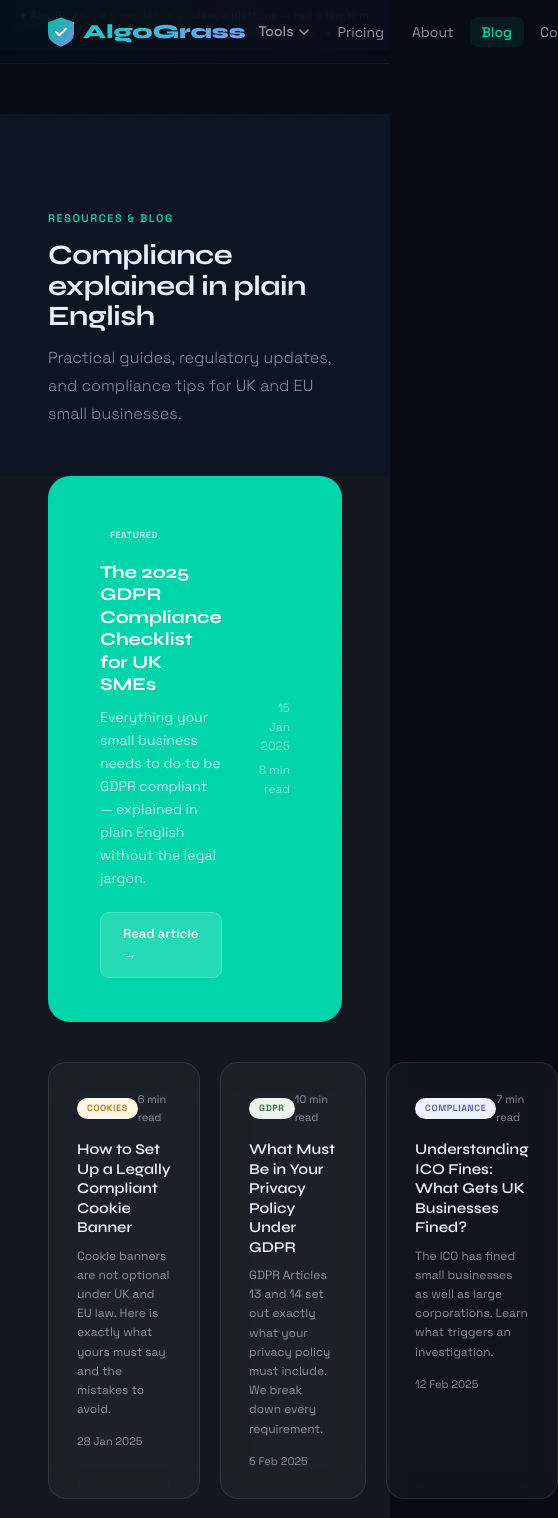
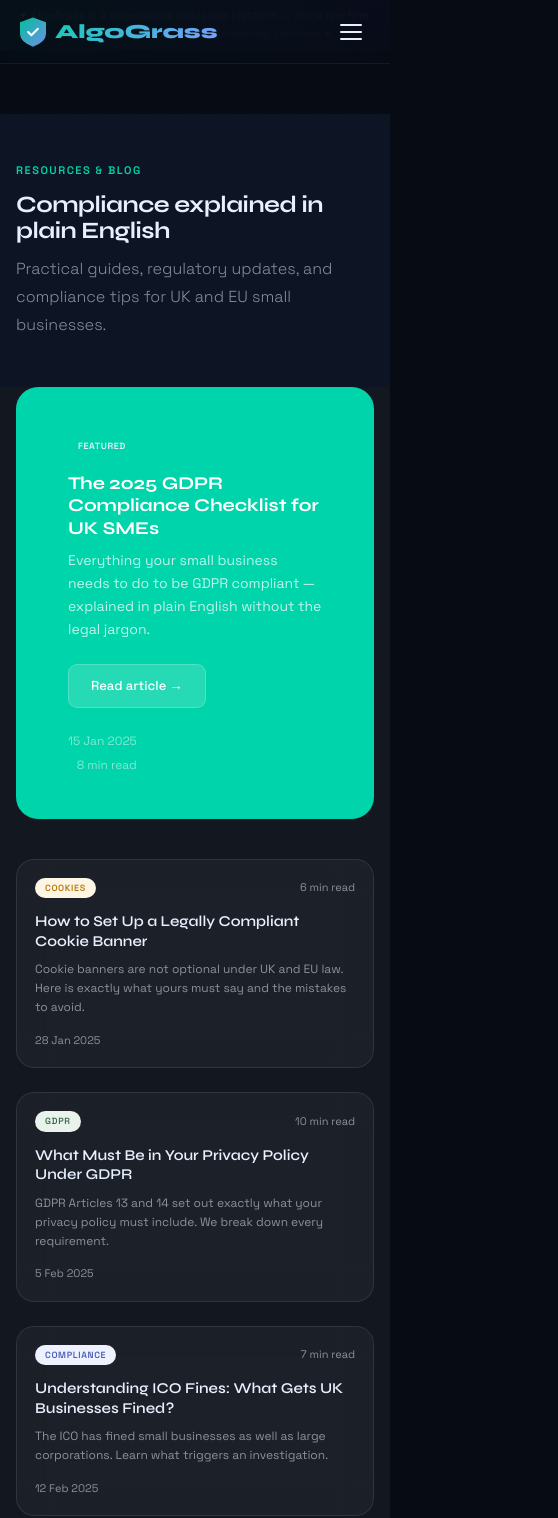
Before and after one commit to gaudpinky10/algograss, a Next.js app: page /blog in a window 390 px wide. Shown: the top 1518 px of the page, 558 px wide, since content can reach past the window. Built offline with nearby package versions, Linux system fonts and the light colour scheme.

Commit message:
feat: full blog articles, animations, dark theme fixes, mongodb lazy connect

```diff
--- a/src/app/blog/page.jsx
+++ b/src/app/blog/page.jsx
@@ -20,7 +20,7 @@ export default function BlogPage() {
       </section>
       <section style={{padding:'0 0 88px',background:'var(--white)'}}>
         <div className="wrap">
-          <div style={{background:'var(--green)',borderRadius:22,padding:'44px 52px',marginBottom:40,display:'grid',gridTemplateColumns:'1fr auto',gap:32,alignItems:'center'}}>
+          <div style={{background:'var(--green)',borderRadius:22,padding:'44px 52px',marginBottom:40,display:'flex',flexWrap:'wrap',gap:24,alignItems:'center'}}>
             <div>
               <span style={{display:'inline-block',background:'var(--lime)',color:'var(--ink)',fontSize:9,fontWeight:700,padding:'4px 10px',borderRadius:100,marginBottom:14,textTransform:'uppercase',letterSpacing:'.07em'}}>Featured</span>
               <h2 style={{fontFamily:'Syne,sans-serif',fontSize:'clamp(18px,2.5vw,26px)',fontWeight:700,color:'#fff',marginBottom:10,lineHeight:1.25}}>{featured.title}</h2>
@@ -32,7 +32,7 @@ export default function BlogPage() {
               <div style={{fontSize:12,color:'rgba(255,255,255,.5)',marginTop:4}}>{featured.read} read</div>
             </div>
           </div>
-          <div style={{display:'grid',gridTemplateColumns:'repeat(3,1fr)',gap:20}}>
+          <div className='grid-3col' style={{gap:20}}>
             {rest.map(post=>{
               const [bg,col]=(CAT[post.cat]||['#F5F5F5','#444'])
               return (
--- a/src/app/footer.jsx
+++ b/src/app/footer.jsx
@@ -14,7 +14,7 @@ export default function Footer() {
       <div style={{ position: 'absolute', bottom: -60, right: '10%', width: 300, height: 300, borderRadius: '50%', background: 'radial-gradient(circle,rgba(124,58,237,0.05),transparent 70%)', pointerEvents: 'none' }} />
 
       <div className="wrap" style={{ position: 'relative', zIndex: 1 }}>
-        <div style={{ display: 'grid', gridTemplateColumns: '2fr 1fr 1fr 1fr', gap: 48, marginBottom: 48 }}>
+        <div className='footer-grid' style={{ marginBottom: 48 }}>
 
           {/* Brand column */}
           <div>
--- a/src/app/globals.css
+++ b/src/app/globals.css
@@ -419,3 +419,158 @@ select option{background:#0D1525;color:var(--ink)}
   border-radius:8px;
   animation:skeletonPulse 1.5s ease-in-out infinite;
 }
+
+/* ═══════════════════════════════════════════════════════
+   RESPONSIVE GRID UTILITY CLASSES
+   Use these instead of inline gridTemplateColumns so
+   media queries can collapse them on mobile.
+═══════════════════════════════════════════════════════ */
+.grid-hero  { display:grid; grid-template-columns:1fr 360px; gap:64px; align-items:center; width:100%; }
+.grid-2col  { display:grid; grid-template-columns:1fr 1fr; gap:64px; align-items:center; }
+.grid-3col  { display:grid; grid-template-columns:repeat(3,1fr); gap:3px; }
+.grid-2feat { display:grid; grid-template-columns:repeat(2,1fr); gap:20px; }
+.grid-stats { display:grid; grid-template-columns:repeat(2,1fr); gap:14px; }
+.grid-4col  { display:grid; grid-template-columns:repeat(4,1fr); gap:20px; }
+.grid-logos { display:flex; align-items:center; gap:36px; flex-wrap:wrap; }
+
+
+/* Footer grid */
+.footer-grid { display:grid; grid-template-columns:2fr 1fr 1fr 1fr; gap:48px; }
+/* ═══════════════════════════════════════════════════════
+   MOBILE — max-width: 768px
+═══════════════════════════════════════════════════════ */
+@media (max-width: 768px) {
+
+  /* Wrap padding */
+  .wrap { padding-left:20px !important; padding-right:20px !important; }
+
+  /* Section padding */
+  .section      { padding:48px 0 !important; }
+  .section-white{ padding:48px 0 !important; }
+
+  /* Collapse all grid utility classes to single column */
+  .grid-hero,
+  .grid-2col,
+  .grid-3col,
+  .grid-2feat,
+  .grid-stats,
+  .grid-4col  {
+    grid-template-columns: 1fr !important;
+    gap: 24px !important;
+  }
+
+  /* Hide hero card (TiltCard) on mobile — too tall to stack nicely */
+  .hero-card-hide { display:none !important; }
+
+  /* Hero section */
+  .hero-section { padding:72px 0 48px !important; min-height:auto !important; }
+
+  /* Headings scale down */
+  .display { font-size:clamp(32px,8vw,52px) !important; }
+  .heading  { font-size:clamp(22px,6vw,36px) !important; }
+
+  /* Stats row wraps */
+  .stats-row {
+    display:flex !important;
+    flex-wrap:wrap !important;
+    gap:20px !important;
+  }
+  .stats-row > div { flex:1 1 120px; }
+
+  /* Nav desktop links hidden — hamburger shown */
+  .nav-links { display:none !important; }
+  .nav-hamburger { display:flex !important; }
+  .nav-root { padding:0 20px !important; }
+
+  /* Mobile nav drawer */
+  .nav-drawer {
+    position:fixed;
+    top:64px; left:0; right:0; bottom:0;
+    background:rgba(6,11,20,0.98);
+    backdrop-filter:blur(24px);
+    display:flex;
+    flex-direction:column;
+    padding:24px 20px;
+    gap:4px;
+    overflow-y:auto;
+    z-index:998;
+    border-top:1px solid rgba(255,255,255,0.08);
+  }
+  .nav-drawer-link {
+    display:block;
+    padding:14px 16px;
+    border-radius:12px;
+    color:rgba(232,240,254,0.8);
+    font-size:16px;
+    font-weight:500;
+    text-decoration:none;
+    border-bottom:1px solid rgba(255,255,255,0.05);
+    transition:background .15s, color .15s;
+  }
+  .nav-drawer-link:hover, .nav-drawer-link.active {
+    background:rgba(0,212,170,0.1);
+    color:#00D4AA;
+  }
+  .nav-drawer-divider {
+    font-size:10px;
+    font-weight:700;
+    letter-spacing:.1em;
+    text-transform:uppercase;
+    color:rgba(232,240,254,0.3);
+    padding:16px 16px 6px;
+  }
+  .nav-drawer-cta {
+    display:block;
+    margin-top:12px;
+    padding:14px 20px;
+    border-radius:12px;
+    background:linear-gradient(135deg,#00D4AA,#00A882);
+    color:#06111E;
+    font-size:15px;
+    font-weight:700;
+    text-align:center;
+    text-decoration:none;
+  }
+
+  /* Blog grid */
+  .blog-grid { grid-template-columns:1fr !important; }
+
+  /* How it works steps get rounded corners individually */
+  .step-card { border-radius:14px !important; }
+
+  /* Pricing cards stack */
+  .pricing-grid { grid-template-columns:1fr !important; max-width:400px; margin:0 auto; }
+
+  /* Footer grid */
+  .footer-grid { grid-template-columns:1fr !important; gap:32px !important; }
+
+  /* Dashboard sidebar stacks */
+  .dashboard-layout { flex-direction:column !important; }
+  .dashboard-sidebar { width:100% !important; height:auto !important; position:static !important; border-right:none !important; border-bottom:1px solid var(--border) !important; }
+
+  /* Tables become scrollable */
+  .table-wrap { overflow-x:auto !important; }
+
+  /* Form inputs full width */
+  .form-row { flex-direction:column !important; gap:12px !important; }
+
+  /* Scan URL bar */
+  .scan-form { flex-direction:column !important; gap:10px !important; }
+  .scan-form input, .scan-form button { width:100% !important; border-radius:10px !important; }
+
+  /* Hide particle canvas on mobile (performance) */
+  .particle-canvas { display:none !important; }
+
+  /* Remove 3D transforms on mobile (they break scroll) */
+  .tilt-card { transform:none !important; transition:none !important; }
+  .tilt-card:hover { transform:none !important; box-shadow:none !important; }
+}
+
+/* ═══════════════════════════════════════════════════════
+   SMALL MOBILE — max-width: 480px
+═══════════════════════════════════════════════════════ */
+@media (max-width: 480px) {
+  .wrap { padding-left:16px !important; padding-right:16px !important; }
+  .btn-lg { padding:12px 20px !important; font-size:14px !important; }
+  .card   { padding:18px !important; }
+}
--- a/src/app/nav.jsx
+++ b/src/app/nav.jsx
@@ -3,19 +3,26 @@ import { usePathname } from 'next/navigation'
 import { useState, useEffect, useRef } from 'react'
 
 const TOOLS = [
-  { href: '/scan',         label: 'Website Scanner',     icon: '🔍', desc: 'GDPR compliance scan of any website' },
-  { href: '/data-audit',   label: 'Data Audit',          icon: '🗂️', desc: 'CRM, HR, email & vendor compliance' },
-  { href: '/complaint',    label: 'Complaint Classifier', icon: '📨', desc: 'Email, WhatsApp, social — any channel' },
-  { href: '/dsar',         label: 'DSAR Handler',        icon: '📋', desc: 'Respond to Subject Access Requests' },
-  { href: '/ai-governance',label: 'AI Governance',       icon: '🤖', desc: 'AI use case approval & register' },
-  { href: '/grc',          label: 'GRC Platform',        icon: '🏛️', desc: 'Risk, policies & incident management' },
-  { href: '/reminders',    label: 'Review Reminders',    icon: '🔔', desc: 'Never miss a compliance deadline' },
+  { href: '/scan',          label: 'Website Scanner',     icon: '🔍', desc: 'GDPR compliance scan of any website' },
+  { href: '/data-audit',    label: 'Data Audit',          icon: '🗂️', desc: 'CRM, HR, email & vendor compliance' },
+  { href: '/complaint',     label: 'Complaint Classifier',icon: '📨', desc: 'Email, WhatsApp, social — any channel' },
+  { href: '/dsar',          label: 'DSAR Handler',        icon: '📋', desc: 'Respond to Subject Access Requests' },
+  { href: '/ai-governance', label: 'AI Governance',       icon: '🤖', desc: 'AI use case approval & register' },
+  { href: '/grc',           label: 'GRC Platform',        icon: '🏛️', desc: 'Risk, policies & incident management' },
+  { href: '/reminders',     label: 'Review Reminders',    icon: '🔔', desc: 'Never miss a compliance deadline' },
+]
+const NAV_LINKS = [
+  { href: '/pricing', label: 'Pricing' },
+  { href: '/about',   label: 'About' },
+  { href: '/blog',    label: 'Blog' },
+  { href: '/contact', label: 'Contact' },
 ]
 
 export default function Nav() {
   const path = usePathname()
-  const [toolsOpen, setToolsOpen] = useState(false)
-  const [scrolled, setScrolled] = useState(false)
+  const [toolsOpen, setToolsOpen]   = useState(false)
+  const [mobileOpen, setMobileOpen] = useState(false)
+  const [scrolled, setScrolled]     = useState(false)
   const menuRef = useRef(null)
 
   useEffect(() => {
@@ -28,81 +35,86 @@ export default function Nav() {
     return () => { document.removeEventListener('mousedown', handleClick); window.removeEventListener('scroll', handleScroll) }
   }, [])
 
-  useEffect(() => { setToolsOpen(false) }, [path])
+  // Close everything on route change
+  useEffect(() => { setToolsOpen(false); setMobileOpen(false) }, [path])
+
+  // Prevent body scroll when mobile menu open
+  useEffect(() => {
+    document.body.style.overflow = mobileOpen ? 'hidden' : ''
+    return () => { document.body.style.overflow = '' }
+  }, [mobileOpen])
 
   return (
-    <nav style={{
-      position: 'fixed', inset: '0 0 auto', zIndex: 999,
-      display: 'flex', alignItems: 'center', justifyContent: 'space-between',
-      padding: '0 48px', height: 64,
-      background: scrolled ? 'rgba(6,11,20,0.95)' : 'rgba(6,11,20,0.7)',
-      backdropFilter: 'blur(24px)',
-      borderBottom: '1px solid rgba(255,255,255,0.06)',
-      transition: 'background 0.3s',
+    <>
+      <nav className="nav-root" style={{
+        position:'fixed', inset:'0 0 auto', zIndex:999,
+        display:'flex', alignItems:'center', justifyContent:'space-between',
+        height:64,
+        background: scrolled ? 'rgba(6,11,20,0.97)' : 'rgba(6,11,20,0.75)',
+        backdropFilter:'blur(24px)',
+        borderBottom:'1px solid rgba(255,255,255,0.06)',
+        transition:'background 0.3s',
+        padding:'0 48px',
       }}>
         {/* Logo */}
-      <a href="/" style={{ textDecoration: 'none' }}>
+        <a href="/" style={{textDecoration:'none',flexShrink:0}}>
           <span style={{
-          fontFamily: 'Syne,sans-serif', fontWeight: 800, fontSize: 20,
-          background: 'linear-gradient(135deg,#00D4AA,#7C9EFF)',
-          WebkitBackgroundClip: 'text', WebkitTextFillColor: 'transparent',
-          backgroundClip: 'text', display: 'flex', alignItems: 'center', gap: 9,
+            fontFamily:'Syne,sans-serif', fontWeight:800, fontSize:20,
+            background:'linear-gradient(135deg,#00D4AA,#7C9EFF)',
+            WebkitBackgroundClip:'text', WebkitTextFillColor:'transparent',
+            backgroundClip:'text', display:'flex', alignItems:'center', gap:9,
           }}>
             <svg width="26" height="30" viewBox="0 0 32 36" fill="none">
               <defs>
-              <linearGradient id="logoGrad" x1="0" y1="0" x2="1" y2="1">
-                <stop offset="0%" stopColor="#00D4AA"/>
-                <stop offset="100%" stopColor="#7C9EFF"/>
+                <linearGradient id="lg" x1="0" y1="0" x2="1" y2="1">
+                  <stop offset="0%" stopColor="#00D4AA"/><stop offset="100%" stopColor="#7C9EFF"/>
                 </linearGradient>
               </defs>
-            <path d="M16 0 L32 6 L32 20 Q32 30 16 36 Q0 30 0 20 L0 6 Z" fill="url(#logoGrad)" opacity="0.9"/>
+              <path d="M16 0 L32 6 L32 20 Q32 30 16 36 Q0 30 0 20 L0 6 Z" fill="url(#lg)" opacity="0.9"/>
               <path d="M10 18 L14 22 L22 14" stroke="#fff" strokeWidth="2.5" strokeLinecap="round" strokeLinejoin="round"/>
             </svg>
             AlgoGrass
           </span>
         </a>
 
-      <ul style={{ display: 'flex', alignItems: 'center', gap: 4, listStyle: 'none' }}>
+        {/* Desktop links */}
+        <ul className="nav-links" style={{display:'flex', alignItems:'center', gap:4, listStyle:'none', margin:0, padding:0}}>
           {/* Tools dropdown */}
-        <li ref={menuRef} style={{ position: 'relative' }}>
-          <button onClick={() => setToolsOpen(o => !o)} style={{
-            background: toolsOpen ? 'rgba(0,212,170,0.1)' : 'none',
-            border: '1px solid', borderColor: toolsOpen ? 'rgba(0,212,170,0.3)' : 'transparent',
-            cursor: 'pointer', fontSize: 14, color: toolsOpen ? '#00D4AA' : 'rgba(232,240,254,0.6)',
-            fontWeight: 500, padding: '6px 12px', borderRadius: 8,
-            display: 'flex', alignItems: 'center', gap: 5, transition: 'all .15s',
-            fontFamily: 'Space Grotesk,sans-serif',
+          <li ref={menuRef} style={{position:'relative'}}>
+            <button onClick={()=>setToolsOpen(o=>!o)} style={{
+              background:toolsOpen?'rgba(0,212,170,0.1)':'none',
+              border:'1px solid', borderColor:toolsOpen?'rgba(0,212,170,0.3)':'transparent',
+              cursor:'pointer', fontSize:14, color:toolsOpen?'#00D4AA':'rgba(232,240,254,0.6)',
+              fontWeight:500, padding:'6px 12px', borderRadius:8,
+              display:'flex', alignItems:'center', gap:5, transition:'all .15s',
+              fontFamily:'Space Grotesk,sans-serif',
             }}>
               Tools
               <svg width="10" height="10" viewBox="0 0 10 10" fill="currentColor"
-              style={{ transition: 'transform .2s', transform: toolsOpen ? 'rotate(180deg)' : 'none' }}>
+                style={{transition:'transform .2s', transform:toolsOpen?'rotate(180deg)':'none'}}>
                 <path d="M1 3l4 4 4-4" stroke="currentColor" strokeWidth="1.5" fill="none" strokeLinecap="round"/>
               </svg>
             </button>
-
             {toolsOpen && (
               <div style={{
-              position: 'absolute', top: 'calc(100% + 8px)', left: 0,
-              background: 'rgba(13,21,37,0.97)',
-              border: '1px solid rgba(255,255,255,0.1)',
-              borderRadius: 16, padding: '8px',
-              boxShadow: '0 16px 48px rgba(0,0,0,.5), 0 0 0 1px rgba(0,212,170,0.1)',
-              width: 320, zIndex: 200, backdropFilter: 'blur(20px)',
+                position:'absolute', top:'calc(100% + 8px)', left:0,
+                background:'rgba(13,21,37,0.97)', border:'1px solid rgba(255,255,255,0.1)',
+                borderRadius:16, padding:'8px',
+                boxShadow:'0 16px 48px rgba(0,0,0,.5), 0 0 0 1px rgba(0,212,170,0.1)',
+                width:320, zIndex:200, backdropFilter:'blur(20px)',
               }}>
-              {TOOLS.map(t => (
-                <a key={t.href} href={t.href} onClick={() => setToolsOpen(false)}
-                  style={{
-                    display: 'flex', alignItems: 'flex-start', gap: 12,
-                    padding: '10px 12px', borderRadius: 10, textDecoration: 'none',
-                    background: path === t.href ? 'rgba(0,212,170,0.08)' : 'transparent',
-                    transition: 'background .15s',
+                {TOOLS.map(t=>(
+                  <a key={t.href} href={t.href} onClick={()=>setToolsOpen(false)} style={{
+                    display:'flex', alignItems:'flex-start', gap:12,
+                    padding:'10px 12px', borderRadius:10, textDecoration:'none',
+                    background:path===t.href?'rgba(0,212,170,0.08)':'transparent', transition:'background .15s',
                   }}
-                  onMouseEnter={e => e.currentTarget.style.background = 'rgba(0,212,170,0.08)'}
-                  onMouseLeave={e => e.currentTarget.style.background = path === t.href ? 'rgba(0,212,170,0.08)' : 'transparent'}>
-                  <span style={{ fontSize: 16, lineHeight: 1.4 }}>{t.icon}</span>
+                    onMouseEnter={e=>e.currentTarget.style.background='rgba(0,212,170,0.08)'}
+                    onMouseLeave={e=>e.currentTarget.style.background=path===t.href?'rgba(0,212,170,0.08)':'transparent'}>
+                    <span style={{fontSize:16, lineHeight:1.4}}>{t.icon}</span>
                     <div>
-                    <div style={{ fontSize: 13, fontWeight: 600, color: '#E8F0FE', marginBottom: 2 }}>{t.label}</div>
-                    <div style={{ fontSize: 11, color: 'rgba(232,240,254,0.45)' }}>{t.desc}</div>
+                      <div style={{fontSize:13, fontWeight:600, color:'#E8F0FE', marginBottom:2}}>{t.label}</div>
+                      <div style={{fontSize:11, color:'rgba(232,240,254,0.45)'}}>{t.desc}</div>
                     </div>
                   </a>
                 ))}
@@ -110,46 +122,89 @@ export default function Nav() {
             )}
           </li>
 
-        {[{ href: '/pricing', label: 'Pricing' }, { href: '/about', label: 'About' }, { href: '/blog', label: 'Blog' }, { href: '/contact', label: 'Contact' }].map(l => (
+          {NAV_LINKS.map(l=>(
             <li key={l.href}>
               <a href={l.href} style={{
-              fontSize: 14, color: path === l.href ? '#00D4AA' : 'rgba(232,240,254,0.6)',
-              padding: '6px 12px', borderRadius: 8, transition: 'color .2s, background .2s',
-              background: path === l.href ? 'rgba(0,212,170,0.08)' : 'transparent',
-              fontWeight: path === l.href ? 500 : 400,
+                fontSize:14, color:path===l.href?'#00D4AA':'rgba(232,240,254,0.6)',
+                padding:'6px 12px', borderRadius:8, transition:'color .2s, background .2s',
+                background:path===l.href?'rgba(0,212,170,0.08)':'transparent',
+                fontWeight:path===l.href?500:400,
               }}
-              onMouseEnter={e => { e.currentTarget.style.color = '#00D4AA'; e.currentTarget.style.background = 'rgba(0,212,170,0.08)' }}
-              onMouseLeave={e => { e.currentTarget.style.color = path === l.href ? '#00D4AA' : 'rgba(232,240,254,0.6)'; e.currentTarget.style.background = path === l.href ? 'rgba(0,212,170,0.08)' : 'transparent' }}>
+                onMouseEnter={e=>{e.currentTarget.style.color='#00D4AA';e.currentTarget.style.background='rgba(0,212,170,0.08)'}}
+                onMouseLeave={e=>{e.currentTarget.style.color=path===l.href?'#00D4AA':'rgba(232,240,254,0.6)';e.currentTarget.style.background=path===l.href?'rgba(0,212,170,0.08)':'transparent'}}>
                 {l.label}
               </a>
             </li>
           ))}
 
-        <li style={{ marginLeft: 8 }}>
-          <a href="/login" style={{
-            fontSize: 14, color: 'rgba(232,240,254,0.6)', padding: '6px 12px', borderRadius: 8,
-            transition: 'color .2s',
-          }}
-            onMouseEnter={e => e.currentTarget.style.color = '#00D4AA'}
-            onMouseLeave={e => e.currentTarget.style.color = 'rgba(232,240,254,0.6)'}>
+          <li style={{marginLeft:8}}>
+            <a href="/login" style={{fontSize:14, color:'rgba(232,240,254,0.6)', padding:'6px 12px', borderRadius:8, transition:'color .2s'}}
+              onMouseEnter={e=>e.currentTarget.style.color='#00D4AA'}
+              onMouseLeave={e=>e.currentTarget.style.color='rgba(232,240,254,0.6)'}>
               Log in
             </a>
           </li>
-        <li style={{ marginLeft: 4 }}>
+          <li style={{marginLeft:4}}>
             <a href="/signup" style={{
-            display: 'inline-flex', alignItems: 'center', gap: 6,
-            padding: '8px 18px', borderRadius: 9, fontSize: 13, fontWeight: 600,
-            background: 'linear-gradient(135deg,#00D4AA,#00A882)',
-            color: '#06111E', textDecoration: 'none',
-            boxShadow: '0 0 18px rgba(0,212,170,0.25)',
-            transition: 'all .2s',
+              display:'inline-flex', alignItems:'center', gap:6,
+              padding:'8px 18px', borderRadius:9, fontSize:13, fontWeight:600,
+              background:'linear-gradient(135deg,#00D4AA,#00A882)',
+              color:'#06111E', textDecoration:'none',
+              boxShadow:'0 0 18px rgba(0,212,170,0.25)', transition:'all .2s',
             }}
-            onMouseEnter={e => { e.currentTarget.style.transform = 'translateY(-1px)'; e.currentTarget.style.boxShadow = '0 4px 24px rgba(0,212,170,0.4)' }}
-            onMouseLeave={e => { e.currentTarget.style.transform = 'none'; e.currentTarget.style.boxShadow = '0 0 18px rgba(0,212,170,0.25)' }}>
+              onMouseEnter={e=>{e.currentTarget.style.transform='translateY(-1px)';e.currentTarget.style.boxShadow='0 4px 24px rgba(0,212,170,0.4)'}}
+              onMouseLeave={e=>{e.currentTarget.style.transform='none';e.currentTarget.style.boxShadow='0 0 18px rgba(0,212,170,0.25)'}}>
               Get started free →
             </a>
           </li>
         </ul>
+
+        {/* Hamburger button — hidden on desktop via CSS */}
+        <button
+          className="nav-hamburger"
+          onClick={()=>setMobileOpen(o=>!o)}
+          style={{
+            display:'none', /* shown by CSS on mobile */
+            flexDirection:'column', justifyContent:'center', alignItems:'center',
+            gap:5, background:'none', border:'none', cursor:'pointer', padding:8,
+          }}
+          aria-label="Toggle menu">
+          <span style={{
+            display:'block', width:22, height:2, background:'#E8F0FE', borderRadius:2,
+            transition:'transform .3s, opacity .3s',
+            transform: mobileOpen ? 'translateY(7px) rotate(45deg)' : 'none',
+          }}/>
+          <span style={{
+            display:'block', width:22, height:2, background:'#E8F0FE', borderRadius:2,
+            transition:'opacity .3s',
+            opacity: mobileOpen ? 0 : 1,
+          }}/>
+          <span style={{
+            display:'block', width:22, height:2, background:'#E8F0FE', borderRadius:2,
+            transition:'transform .3s, opacity .3s',
+            transform: mobileOpen ? 'translateY(-7px) rotate(-45deg)' : 'none',
+          }}/>
+        </button>
       </nav>
+
+      {/* Mobile drawer */}
+      {mobileOpen && (
+        <div className="nav-drawer" onClick={e=>{if(e.target===e.currentTarget)setMobileOpen(false)}}>
+          <div className="nav-drawer-divider">Tools</div>
+          {TOOLS.map(t=>(
+            <a key={t.href} href={t.href} className={`nav-drawer-link${path===t.href?' active':''}`}>
+              <span style={{marginRight:10}}>{t.icon}</span>{t.label}
+            </a>
+          ))}
+
+          <div className="nav-drawer-divider" style={{marginTop:8}}>Pages</div>
+          {NAV_LINKS.map(l=>(
+            <a key={l.href} href={l.href} className={`nav-drawer-link${path===l.href?' active':''}`}>{l.label}</a>
+          ))}
+          <a href="/login"  className="nav-drawer-link">Log in</a>
+          <a href="/signup" className="nav-drawer-cta">Get started free →</a>
+        </div>
+      )}
+    </>
   )
 }
--- a/src/app/pricing/page.jsx
+++ b/src/app/pricing/page.jsx
@@ -65,7 +65,7 @@ export default function PricingPage() {
               <button onClick={() => handleCheckout(PLANS.find(p => p.id === showEmail))} className="btn btn-primary btn-sm">Continue →</button>
             </div>
           )}
-          <div style={{ display: 'grid', gridTemplateColumns: 'repeat(4,1fr)', gap: 14 }}>
+          <div style={{ display: 'grid', gridTemplateColumns: 'repeat(auto-fit,minmax(120px,1fr))', gap: 14 }}>
             {PLANS.map(p => (
               <div key={p.id} style={{ background: p.popular ? 'var(--green)' : 'var(--white)', border: p.popular ? 'none' : '1px solid var(--border)', borderRadius: 18, padding: 24, position: 'relative', display: 'flex', flexDirection: 'column' }}>
                 {p.popular && <div style={{ position: 'absolute', top: -11, left: '50%', transform: 'translateX(-50%)', background: 'var(--lime)', color: 'var(--ink)', fontSize: 9, fontWeight: 700, letterSpacing: '.07em', textTransform: 'uppercase', padding: '4px 12px', borderRadius: 100, whiteSpace: 'nowrap' }}>Most popular</div>}
```
Also changed, not shown: src/app/about/page.jsx (+2 -11 lines), src/app/page.jsx (+10 -10 lines). Lines whose indentation alone changed are shown as unchanged.
